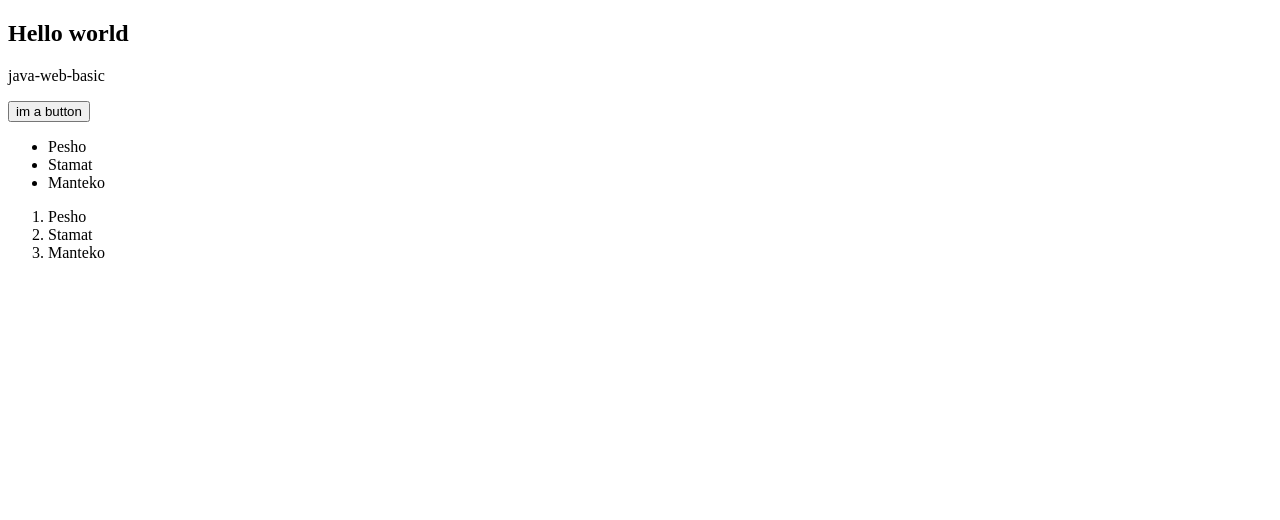
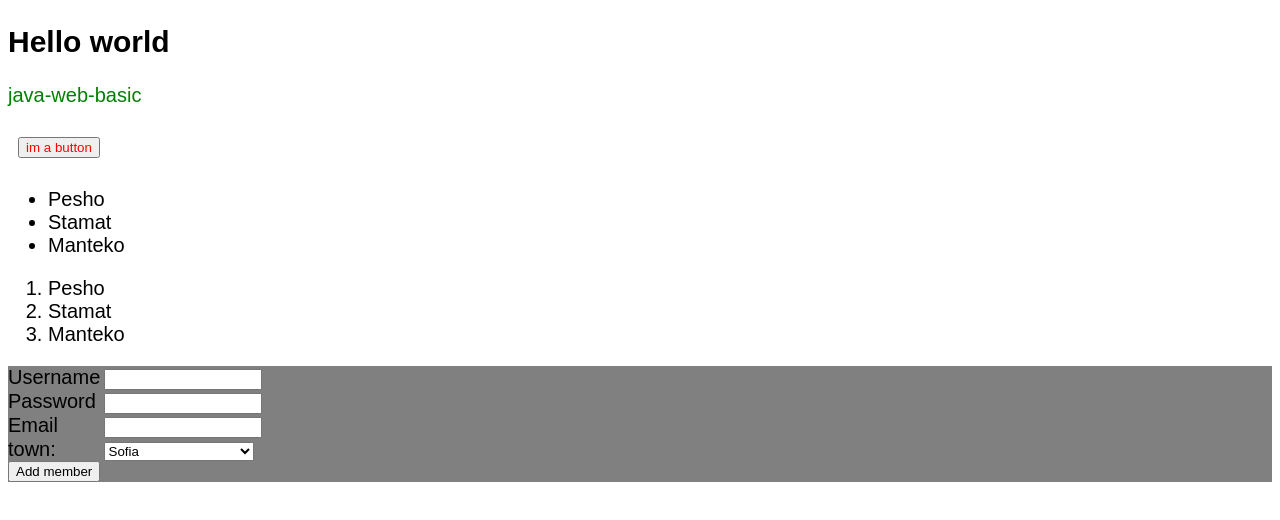
Before and after one commit to inktechnkikov/Java-Web-Basic, a plain HTML site: page index.html in a window 1280 px wide. Drawn offline with Linux system fonts and the light colour scheme.

Commit message:
add changes

```diff
--- /dev/null
+++ b/index.css
@@ -0,0 +1,32 @@
+p{
+	color:green;
+}
+#button-demo{
+	color:red;
+	margin:10px;
+
+}
+div{
+	font-family:Arial,sans-serif;
+	font-size:20px;
+}
+#ollist{
+	font-family:Arial,sans-serif;
+}
+form{
+	background-color:gray;
+}
+form div span{
+	display:inline-block;
+	width:90px;
+}
+form div input{
+	width:150px;
+}
+form div select{
+	width:150px;
+}
+#btnAdd{
+	display:inline-block;
+	margin:0 auto;
+}
--- a/index.html
+++ b/index.html
@@ -2,6 +2,7 @@
 <html>
 	<head>
 		<title>simle html test</title>
+		<link rel="stylesheet" href="index.css"/>
 	</head>
 	<body>
 	<div>
@@ -9,17 +10,45 @@
 	<p>java-web-basic</p>
 	</div>
 	<div>
-	<button type = "button">im a button</button>
+	<input type = "button" id="button-demo" value="im a button"/>
 	</div>
+	<div>
 		<ul>
 		<li>Pesho</li>
 		<li>Stamat</li>
 		<li>Manteko</li>
 		</ul>
+		</div>
+		<div>
 		<ol>
 		<li>Pesho</li>
 		<li>Stamat</li>
 		<li>Manteko</li>
 		</ol>
+		</div>
+
+		<form>
+			<div>
+			<span>Username</span>
+			<input type="text" id="username">
+			</div>
+			<div>
+			<span>Password</span>
+			<input type="password" id="pass"/>
+			</div>
+			<div>
+			<span>Email</span>
+			<input type="mail" id="mailAddr"/>
+			</div>
+			<div>
+			<span>town:</span>
+			<select id="town">
+			<option value="1">Sofia</option>
+			<option value="2">Plovdiv</option>
+			</select>
+			</div>
+			<input type="submit" value="Add member" id="btnAdd"/>
+		</form>
+
 	</body>
 </html>
```
